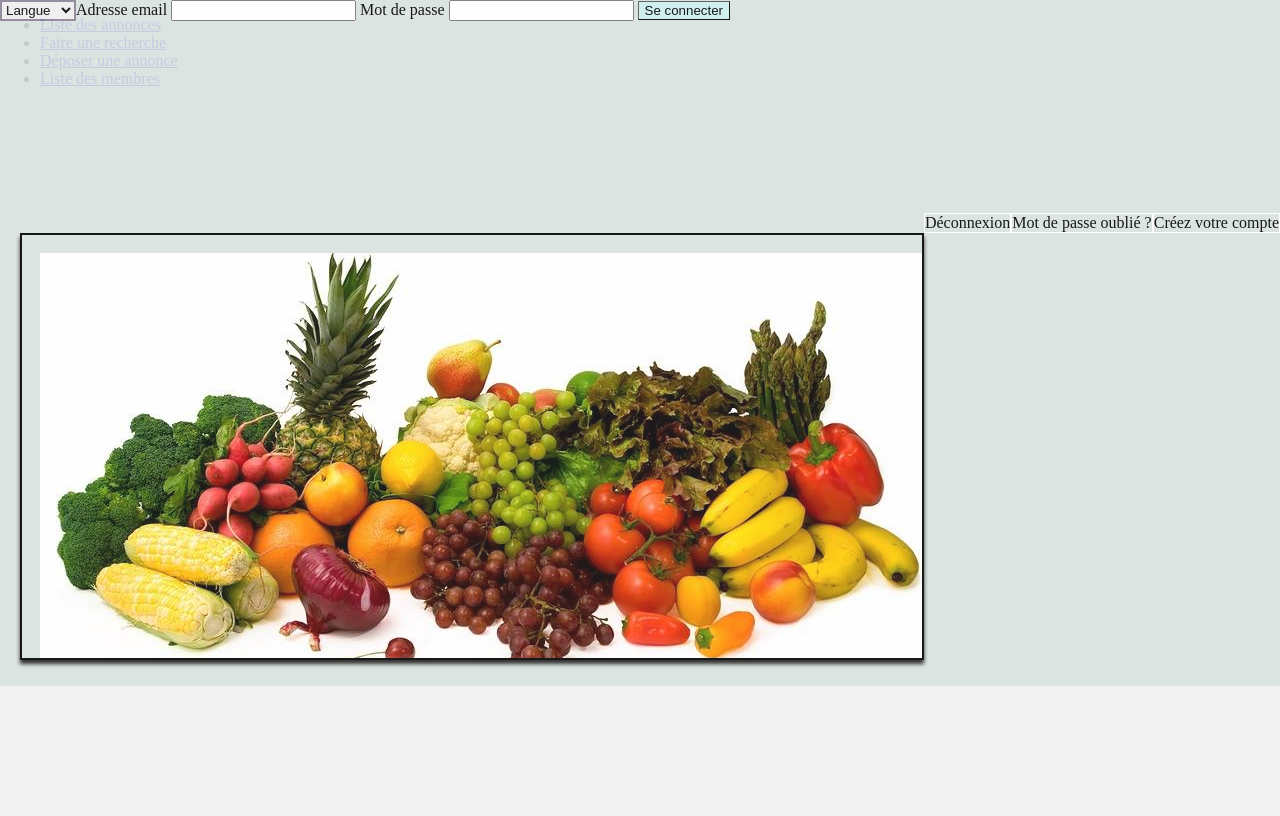
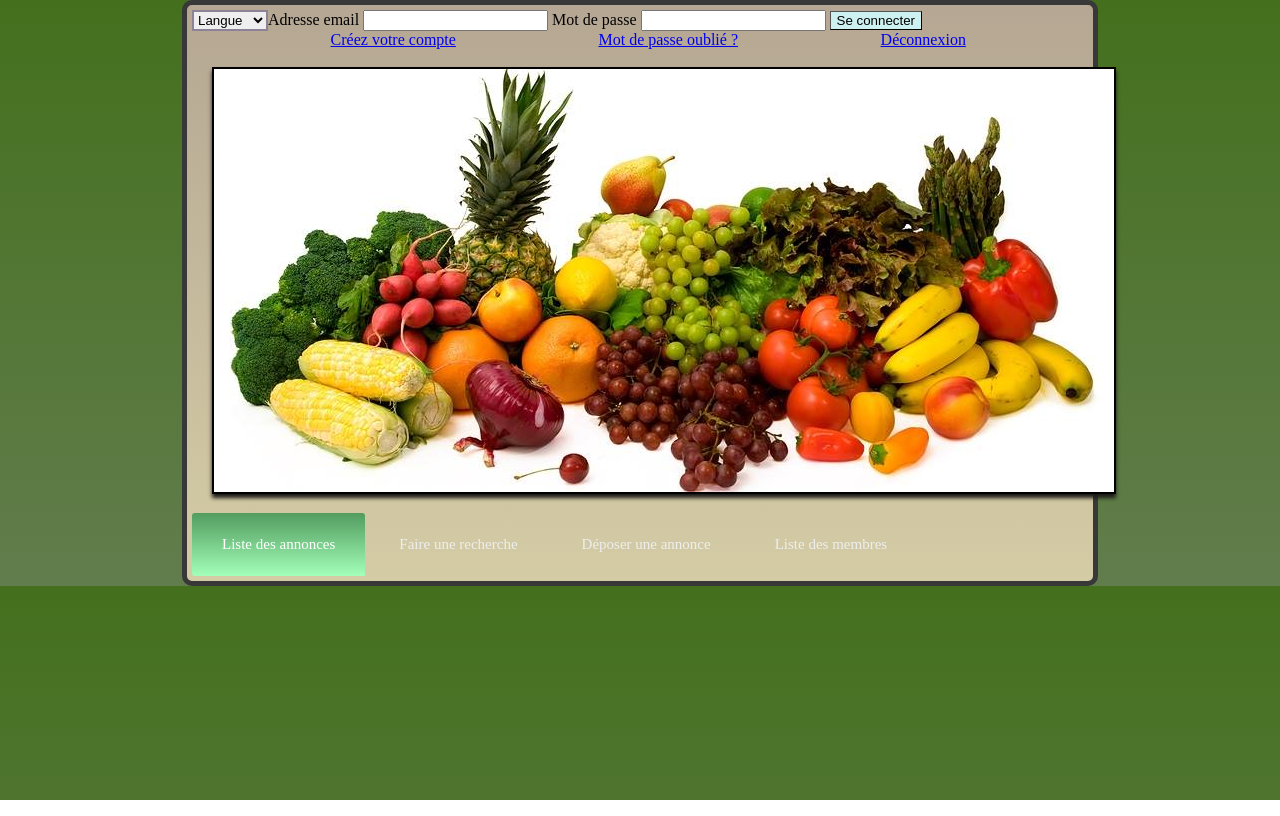
Before and after one commit to G6aleboncoing/APP, a PHP site: page /PHP/connexion.php in a window 1280 px wide. Run offline with PHP 8.4, Linux system fonts and the light colour scheme.

Commit message:
La crise

```diff
--- a/CSS/main.css
+++ b/CSS/main.css
@@ -1,23 +1,43 @@
 /* page d'acceuil */
 
 
-html, body{
+html {
 
-background: #f2f2f2;
-height:100%;
-padding:0;
-margin:0;
+background: #44701d;
+background: -moz-linear-gradient(top, #44701d 0%, #627d4d 100%);
+background: -webkit-gradient(left top, left bottom, color-stop(0%, #44701d), color-stop(100%, #627d4d));
+background: -webkit-linear-gradient(top, #44701d 0%, #627d4d 100%);
+background: -o-linear-gradient(top, #44701d 0%, #627d4d 100%);
+background: -ms-linear-gradient(top, #44701d 0%, #627d4d 100%);
+background: linear-gradient(to bottom, #44701d 0%, #627d4d 100%);
+filter: progid:DXImageTransform.Microsoft.gradient( startColorstr='#44701d', endColorstr='#627d4d', GradientType=0 );
+
+
 
 }
 
 
-#body_main{
+body {
 
 width:70%;
 margin :auto;
-padding : 1%;
-margin-top :15%;
+padding : 5px;
 
+background: #b5a793;
+background: -moz-linear-gradient(top, #b5a793 0%, #d4cca5 100%);
+background: -webkit-gradient(left top, left bottom, color-stop(0%, #b5a793), color-stop(100%, #d4cca5));
+background: -webkit-linear-gradient(top, #b5a793 0%, #d4cca5 100%);
+background: -o-linear-gradient(top, #b5a793 0%, #d4cca5 100%);
+background: -ms-linear-gradient(top, #b5a793 0%, #d4cca5 100%);
+background: linear-gradient(to bottom, #b5a793 0%, #d4cca5 100%);
+filter: progid:DXImageTransform.Microsoft.gradient( startColorstr='#b5a793', endColorstr='#d4cca5', GradientType=0 );
+
+border-radius: 10px 10px 10px 10px;
+-moz-border-radius: 10px 10px 10px 10px;
+-webkit-border-radius: 10px 10px 10px 10px;
+border: 5px solid #383838;
+
+color : black;
 
 
 }
@@ -28,134 +48,18 @@ text-decoration:none;
 
 }
 
-.white_background{
-
-background: #fdfdfd;
-
--webkit-box-shadow: 0px 0px 5px 4px rgba(176,176,176,1);
--moz-box-shadow: 0px 0px 5px 4px rgba(176,176,176,1);
-box-shadow: 0px 0px 5px 4px rgba(176,176,176,1);
-
-
-color : black;
-
-
-
-
-}
 
 
 /* header */
 
 header{
 
-position:fixed;
-top:0px;
-left:0px;
-background:#DAE3DF;
-z-index:1;
-width:100%;
-opacity:0.9;
-
-
-}
-
-header ul{
-
-list-style-type : none;
-margin:0%;
-text-align:left;
+display :inline-block;
+vertical-align:top;
 
 
 
 }
-
-header ul li{
-
-display :inline-block;
-vertical-align:middle;
-list-style-type : none;
-padding:0.5%;
-margin:0px;
-
-
-}
-
-
-header .maj{
-
-text-transform:uppercase;
-font-weight:bold;
-font-family:Arial;
-font-size:90%;
-
-}
-
-
-
-header a{
-
-text-decoration:none;
-color:black;
-
-
-}
-
-
-#header_2 li:hover{
-
-background:#83DEB5;
-
-}
-
-header a:hover{
-
-color:white;
-
-}
-
-#header_1{
-
-background:#9C9B9A;
-
-}
-
-#header_1 ul{
-
-list-style-type : none;
-margin:0%;
-text-align:right;
-margin-right:10%;
-
-
-
-}
-
-#header_1 ul li{
-
-display :inline-block;
-vertical-align:middle;
-list-style-type : none;
-padding:0.5%;
-margin:0px;
-
-
-
-}
-
-#header_1 a{
-
-color:#565657;
-
-}
-
-#header_1 a:hover{
-
-color:#83DEB5;
-
-
-}
-
 
 #langue_select{
 
@@ -169,92 +73,33 @@ border : 2px solid #8c8396;
 
 
 #logo{
-
+float:left;
+margin:5px;
+margin-bottom : 20px;
 font-family: Brawler ;
+line-height: 1em;
 color: #38b559;
 font-size: 50px;
-text-shadow:0px 0px 0 rgb(31,156,64),1px 1px 0 rgb(6,131,39),2px 2px 0 rgb(-19,106,14),3px 3px 0 rgb(-44,81,-11),4px 4px 0 rgb(-69,56,-36), 5px 5px 0 rgb(-94,31,-61),6px 6px 5px rgba(0,0,0,0.6),6px 6px 1px rgba(0,0,0,0.5),0px 0px 5px rgba(0,0,0,.2);
-
-}
+text-shadow:0px 0px 0 rgb(31,156,64),1px 1px 0 rgb(6,131,39),2px 2px 0 rgb(-19,106,14),3px 3px 0 rgb(-44,81,-11),4px 4px 0 rgb(-69,56,-36), 5px 5px 0 rgb(-94,31,-61),6px 6px 5px rgba(0,0,0,0.6),6px 6px 1px rgba(0,0,0,0.5),0px 0px 5px rgba(0,0,0,.2);}
 
 
+#password_section{
 
-#password_box{
-
-position:fixed;
-top:0;
-left:0;
-
-display :none;
-z-index:2;
-background:#11110F;
-width:100%;
-height:100%;
-color:#9A9D9F;
+float : right ;
+display : block;
 
 
 }
 
-#password_section{
+#password_section  input{
 
-width:50%;
-height:50%;
-margin:auto;
-margin-top:12.5%;
-border:1px solid white;
-
+border : 2px solid #8c8396;
 
 }
 
-#password_section a{
+#password_forgotten{
 
-
-color:#83DEB5;
-
-
-}
-
-#password_section .green_input{
-
-width:100%;
-border : 0px;
-background:#83DEB5;
-
-}
-
-#password_section h3{
-
-margin:0;
-margin-top:2%;
-
-}
-
-#password_section .float_right{
-
-float:right;
-
-}
-
-#login_boutton{
-
-
-height:20%;
-background:#D9D9D9;
-margin:1%;
-margin-right:0;
-border : 0px;
-
-
-}
-
-#password_creation,#password_forgotten{
-
-position:relative;
-bottom:0px;
-float:right;
-border:1px solid white;
-margin-top:15%;
-
+margin-left:15%;
 
 }
 
@@ -289,11 +134,112 @@ display: inline-block;
 
 }
 
-
-
 /*menu*/
 
+#cssmenu,
+#cssmenu ul,
+#cssmenu ul li,
+#cssmenu ul li a {
+  margin: 0;
+  padding: 0;
+  border: 0;
+  list-style: none;
+  line-height: 1;
+  display: block;
+  position: relative;
+}
+#cssmenu {
+  width: auto;
+  height: 59px;
+  padding-bottom: 4px;
+}
+#cssmenu.align-right {
+  float: right;
+}
+#cssmenu.align-right ul li {
+  float: right;
+  margin-right: 0;
+  margin-left: 4px;
+}
+#cssmenu.align-right ul li:first-child,
+#cssmenu.align-right ul li:first-child > a {
+  border-bottom-right-radius: 3px;
+}
+#cssmenu #bg-one,
+#cssmenu #bg-two,
+#cssmenu #bg-three,
+#cssmenu #bg-four {
+  position: absolute;
+  bottom: 0;
+  width: 100%;
+  border-bottom-left-radius: 3px;
+  border-bottom-right-radius: 3px;
+}
+#cssmenu #bg-one {
+  height: 10px;
+  background: #a3ffb9;
+}
+#cssmenu #bg-two {
+  height: 59px;
+  z-index: 2;
 
+}
+#cssmenu #bg-three {
+  bottom: 4px;
+  height: 55px;
+  z-index: 3;
+background: #dedede;
+background: -moz-linear-gradient(top, #dedede 0%, #666566 100%);
+background: -webkit-gradient(left top, left bottom, color-stop(0%, #dedede), color-stop(100%, #666566));
+background: -webkit-linear-gradient(top, #dedede 0%, #666566 100%);
+background: -o-linear-gradient(top, #dedede 0%, #666566 100%);
+background: -ms-linear-gradient(top, #dedede 0%, #666566 100%);
+background: linear-gradient(to bottom, #dedede 0%, #666566 100%);
+filter: progid:DXImageTransform.Microsoft.gradient( startColorstr='#dedede', endColorstr='#666566', GradientType=0 );
+}
+#cssmenu #bg-four {
+  bottom: 4px;
+  height: 55px;
+  z-index: 4;
+
+}
+#cssmenu ul {
+  height: 59px;
+}
+#cssmenu ul li {
+  float: left;
+  margin-right: 4px;
+  border-top-left-radius: 3px;
+  border-top-right-radius: 3px;
+  z-index: 5;
+}
+#cssmenu ul li a {
+  padding: 24px 30px 20px 30px;
+  margin-bottom: 4px;
+  border-top-left-radius: 3px;
+  border-top-right-radius: 3px;
+  color: #eeeeee;
+  font-size: 15px;
+  text-decoration: none;
+}
+#cssmenu ul li:first-child,
+#cssmenu ul li:first-child > a {
+  border-bottom-left-radius: 3px;
+}
+#cssmenu ul li:hover,
+#cssmenu ul li.active {
+background: #ceff52;
+background-image: -moz-linear-gradient(top, #529c5f, #a3ffb9);
+background-image: -ms-linear-gradient(top, #529c5f, #a3ffb9);
+background-image: -o-linear-gradient(top, #529c5f, #a3ffb9);
+background-image: -webkit-linear-gradient(top, #529c5f, #a3ffb9);
+background-image: linear-gradient(top, #529c5f, #a3ffb9);
+}
+#cssmenu ul li a:hover,
+#cssmenu ul li.active > a {
+
+  color: #ffffff;
+}
 
 /* fin bannière */
 
--- a/JavaScript/main.js
+++ b/JavaScript/main.js
@@ -1,13 +1,21 @@
+<<<<<<< HEAD
 <<<<<<< HEAD
 =======
+=======
+>>>>>>> parent of 19d8426... New CSS + JS
 ( function( $ ) {
 $( document ).ready(function() {
 $('#cssmenu').prepend('<div id="bg-one"></div><div id="bg-two"></div><div id="bg-three"></div><div id="bg-four"></div>');
 });
 } )( jQuery );
 
+<<<<<<< HEAD
 
 >>>>>>> origin/master
+=======
+
+
+>>>>>>> parent of 19d8426... New CSS + JS
 
 (function($){
   setInterval(function(){
@@ -17,6 +25,7 @@ $('#cssmenu').prepend('<div id="bg-one"></div><div id="bg-two"></div><div id="bg
   }, 4500);
 <<<<<<< HEAD
 })(jQuery);
+<<<<<<< HEAD
 
 $(document).ready(function(){
     $("#login_link").click(function(){
@@ -48,3 +57,5 @@ else
 =======
 })(jQuery);
 >>>>>>> origin/master
+=======
+>>>>>>> parent of 19d8426... New CSS + JS
```
Also changed, not shown: other parts of CSS/main.css (+13 -35 lines), HTML/PageAccueil.html (+45 -30 lines).
